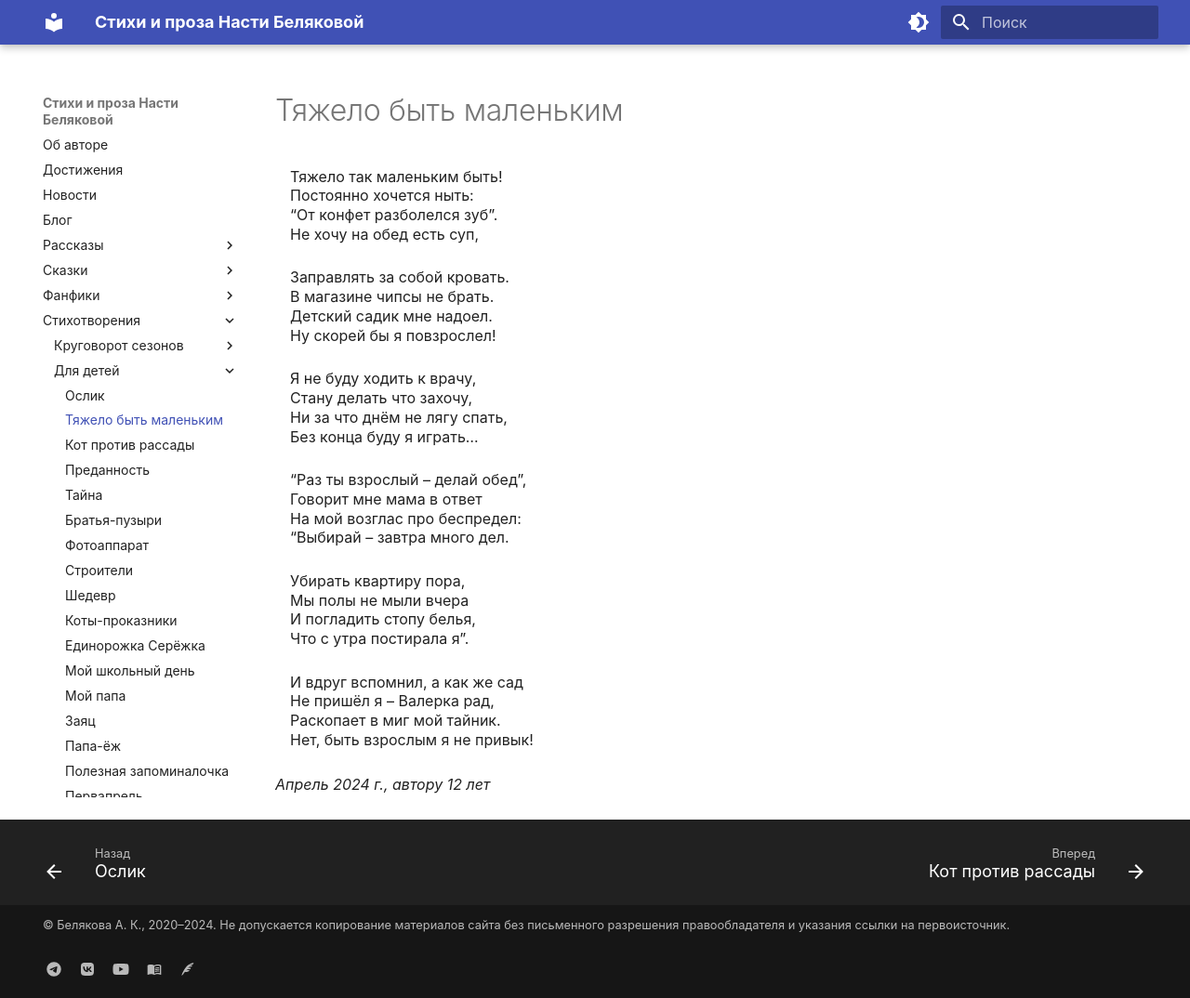
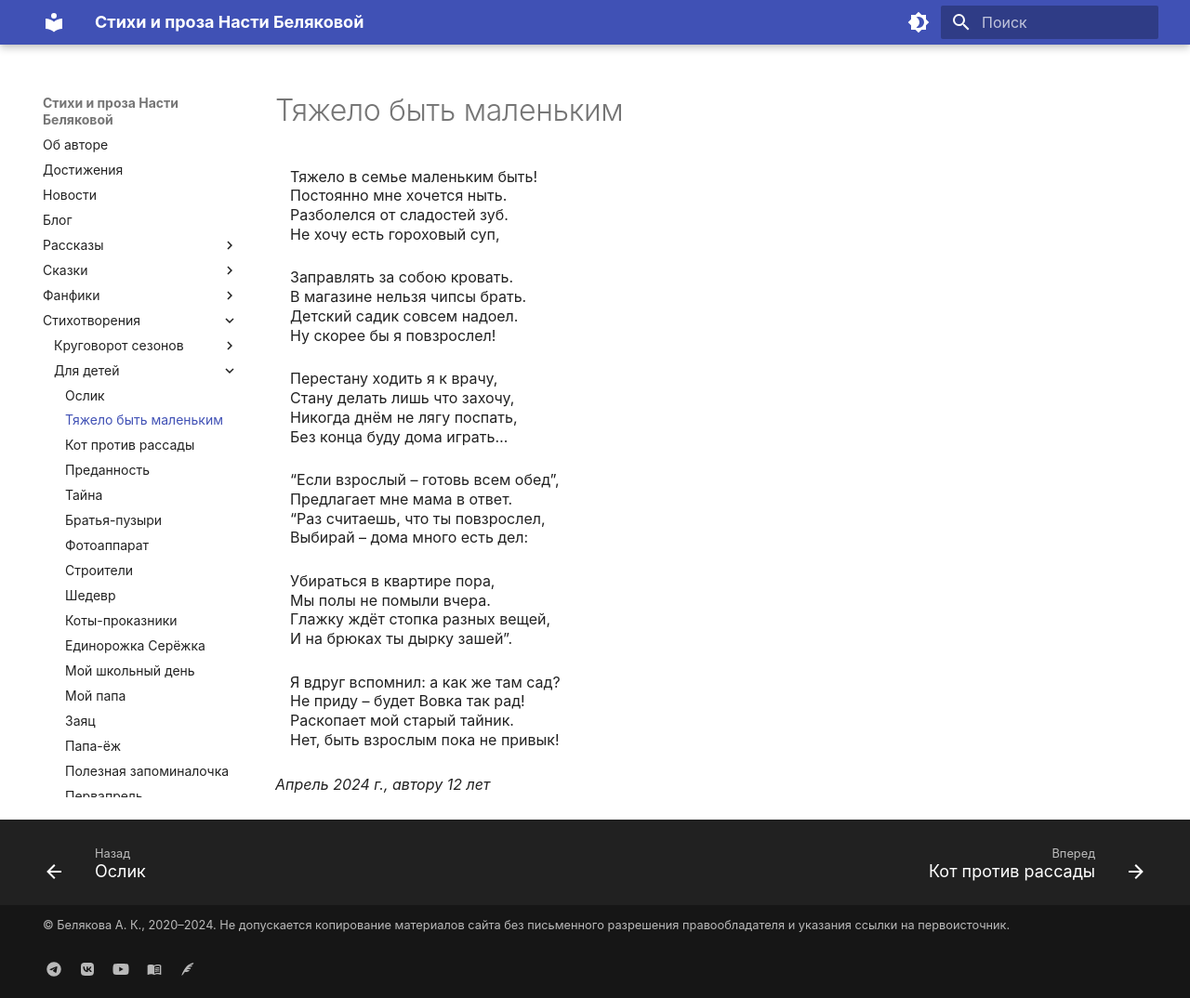
Before and after one commit to lib-beliakova/lib-beliakova.github.io, an MkDocs documentation site: the page built from docs/poems/being-small.md, in a window 1280 px wide and 1074 px high. Shown: the whole window at 93% size. Built offline with MkDocs 1.6.1 and Material for MkDocs 9.7.7, drawn with Linux system fonts in a browser that asks for light colours.

Commit message:
Update Being small

```diff
--- a/docs/poems/being-small.md
+++ b/docs/poems/being-small.md
@@ -1,33 +1,33 @@
 # Тяжело быть маленьким
 
-Тяжело так маленьким быть!
-Постоянно хочется ныть:
-"От конфет разболелся зуб".
-Не хочу на обед есть суп,
+Тяжело в семье маленьким быть!
+Постоянно мне хочется ныть.
+Разболелся от сладостей зуб.
+Не хочу есть гороховый суп,
 
-Заправлять за собой кровать.
-В магазине чипсы не брать.
-Детский садик мне надоел.
-Ну скорей бы я повзрослел!
+Заправлять за собою кровать.
+В магазине нельзя чипсы брать.
+Детский садик совсем надоел.
+Ну скорее бы я повзрослел!
 
-Я не буду ходить к врачу,
-Стану делать что захочу,
-Ни за что днём не лягу спать,
-Без конца буду я играть...
+Перестану ходить я к врачу,
+Стану делать лишь что захочу,
+Никогда днём не лягу поспать,
+Без конца буду дома играть...
 
-"Раз ты взрослый -- делай обед",
-Говорит мне мама в ответ
-На мой возглас про беспредел:
-"Выбирай -- завтра много дел.
+"Если взрослый -- готовь всем обед",
+Предлагает мне мама в ответ.
+"Раз считаешь, что ты повзрослел,
+Выбирай -- дома много есть дел:
 
-Убирать квартиру пора,
-Мы полы не мыли вчера
-И погладить стопу белья,
-Что с утра постирала я".
+Убираться в квартире пора,
+Мы полы не помыли вчера.
+Глажку ждёт стопка разных вещей,
+И на брюках ты дырку зашей".
 
-И вдруг вспомнил, а как же сад
-Не пришёл я -- Валерка рад,
-Раскопает в миг мой тайник.
-Нет, быть взрослым я не привык!
+Я вдруг вспомнил: а как же там сад?
+Не приду -- будет Вовка так рад!
+Раскопает мой старый тайник.
+Нет, быть взрослым пока не привык!
 
 *Апрель 2024 г., автору 12 лет*
```
